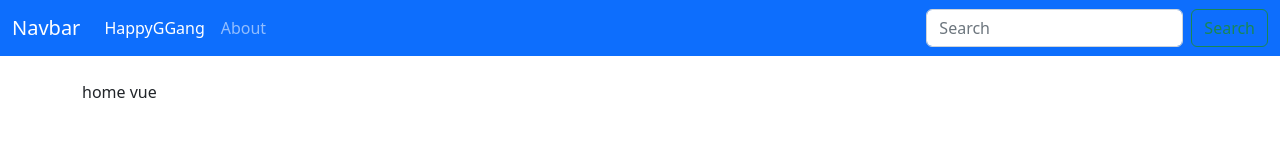
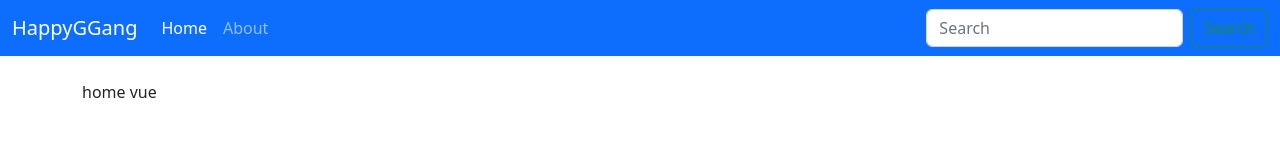
Before and after one commit to happyGGang/vue3-posts, a Vue app: page / in a window 1280 px wide. Shown: the top 160 px of the page. Built offline with nearby package versions, Linux system fonts and the light colour scheme.

Commit message:
[fix] navbar 타이틀 수정

```diff
--- a/src/layouts/TheHeader.vue
+++ b/src/layouts/TheHeader.vue
@@ -2,7 +2,7 @@
 	<header>
 		<nav class="navbar navbar-expand-sm navbar-dark bg-primary">
 			<div class="container-fluid">
-				<a class="navbar-brand" href="#">Navbar</a>
+				<RouterLink class="navbar-brand" to="/">HappyGGang</RouterLink>
 				<button
 					class="navbar-toggler"
 					type="button"
@@ -17,7 +17,7 @@
 				<div class="collapse navbar-collapse" id="navbarSupportedContent">
 					<ul class="navbar-nav me-auto">
 						<li class="nav-item">
-							<RouterLink class="nav-link active" to="/">HappyGGang</RouterLink>
+							<RouterLink class="nav-link active" to="/">Home</RouterLink>
 						</li>
 						<li class="nav-item">
 							<RouterLink class="nav-link" to="/about">About</RouterLink>
```
